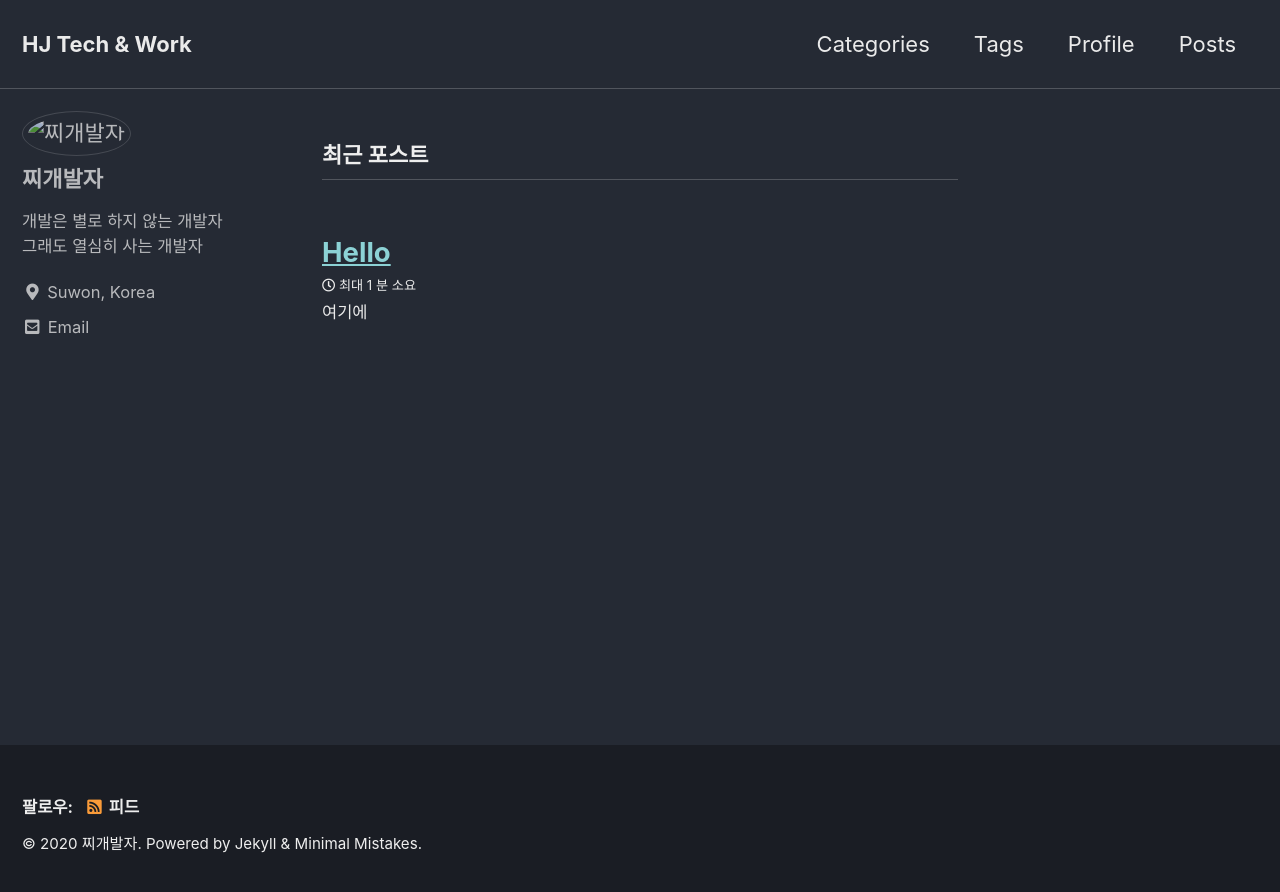
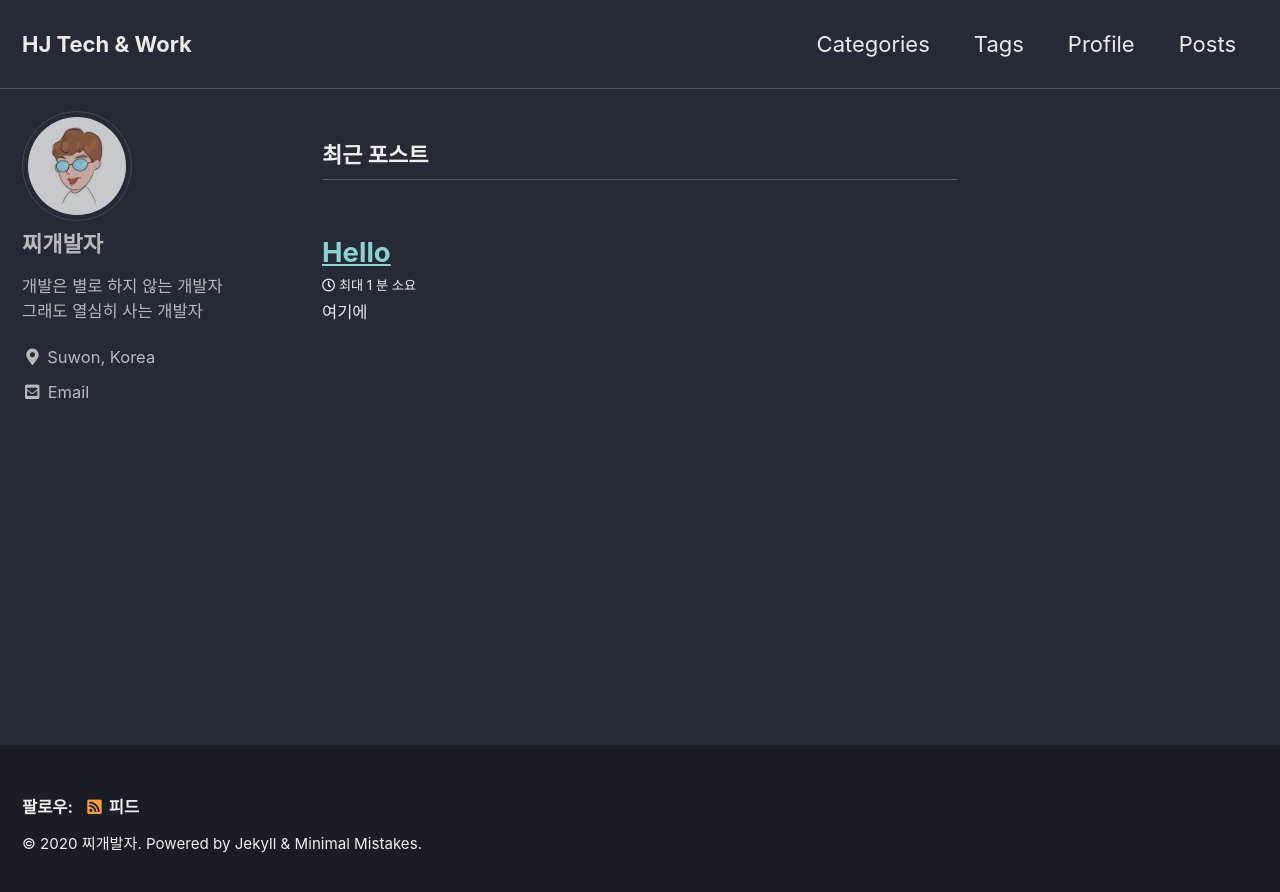
Before and after one commit to zuntopia/pages_legacy, a Jekyll site: the page built from index.html, in a window 1280 px wide. Shown: the top 892 px of the page. Built offline with Jekyll 4.4.1, drawn with Linux system fonts in a browser that asks for light colours; cached includes are drawn as plain includes; the list of posts is cut into pages by our own code.

Commit message:
update profile image

```diff
--- a/_config.yml
+++ b/_config.yml
@@ -94,7 +94,7 @@ analytics:
 # Site Author
 author:
   name             : "찌개발자"
-  avatar           : "/assets/images/bio-photo.jpg"
+  avatar           : "/assets/images/profile.jpg"
   bio              : "개발은 별로 하지 않는 개발자<br/>그래도 열심히 사는 개발자"
   location         : "Suwon, Korea"
   # email            : "zuntopia@gmail.com"
```
Also changed, not shown: assets/images/profile.jpg (added).
